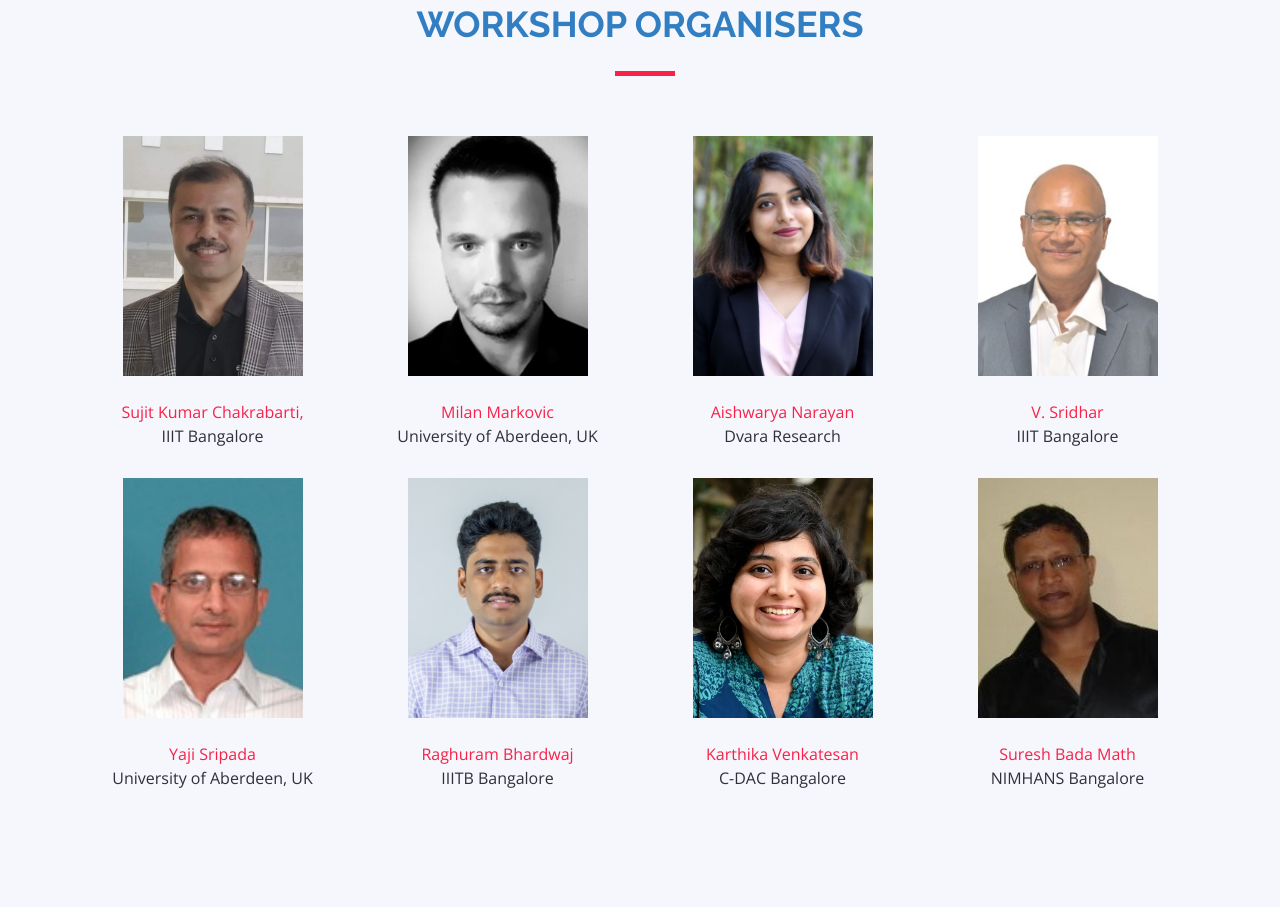
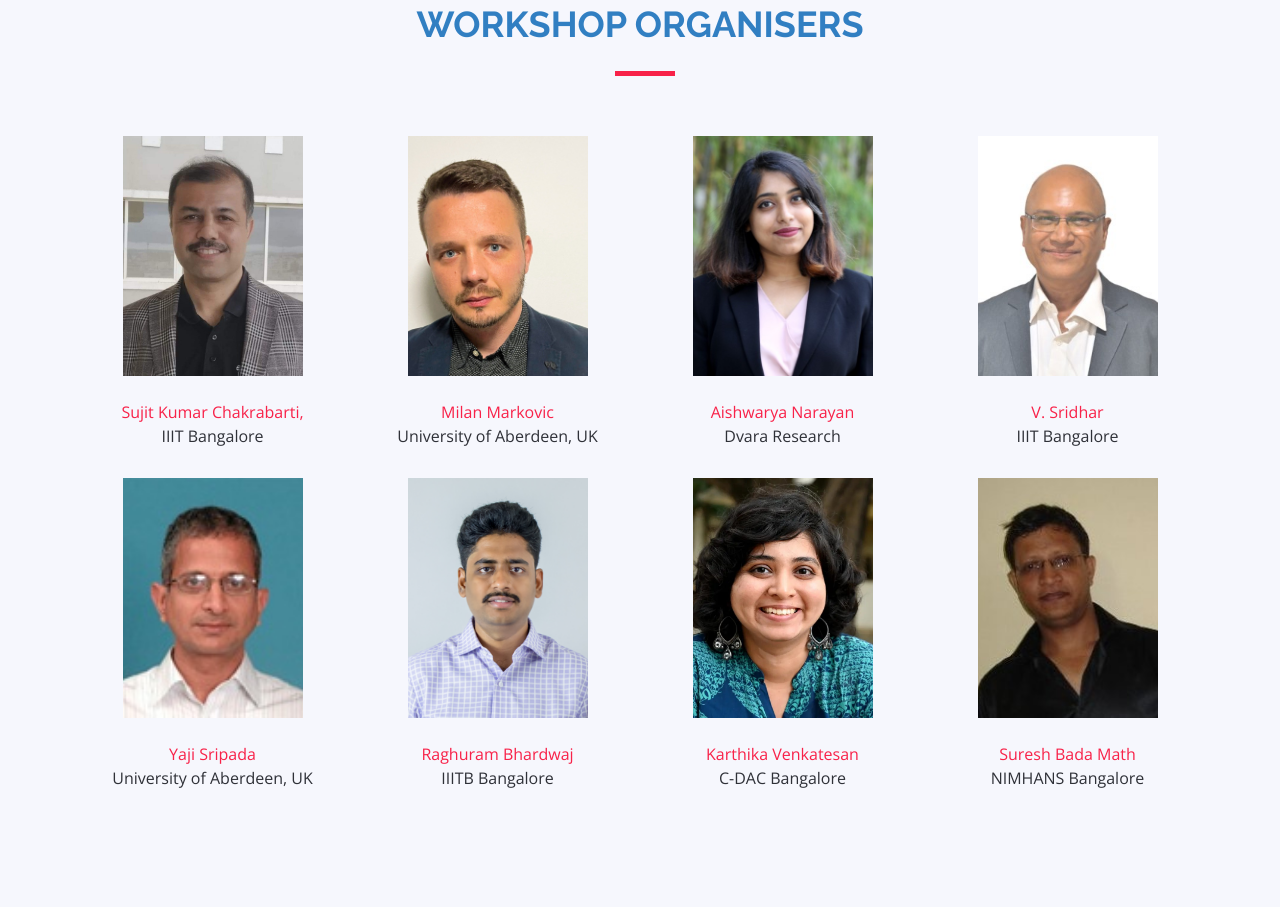
Before and after one commit to IIITBangalore/DPI-workshop-fdp, a plain HTML site: page index.html in a window 1280 px wide. Shown: the part 3439-4346 px from the top of the page. Drawn offline with nearby package versions, Linux system fonts and the light colour scheme.

Commit message:
Changed Milan's picture.

```diff
--- a/index.html
+++ b/index.html
@@ -571,7 +571,7 @@
 
 			<div class="col-md-3 text-center">
               <div class="speaker">
-                <img src="./img/organisers/milan.jpeg" alt="" class="img-fluid" style="width: 180px; height: 240px; object-fit: cover">
+                <img src="./img/organisers/milan.jpg" alt="" class="img-fluid" style="width: 180px; height: 240px; object-fit: cover">
               </div>
               <br>
               <p>
```
Also changed, not shown: img/organisers/milan.jpg (added).
